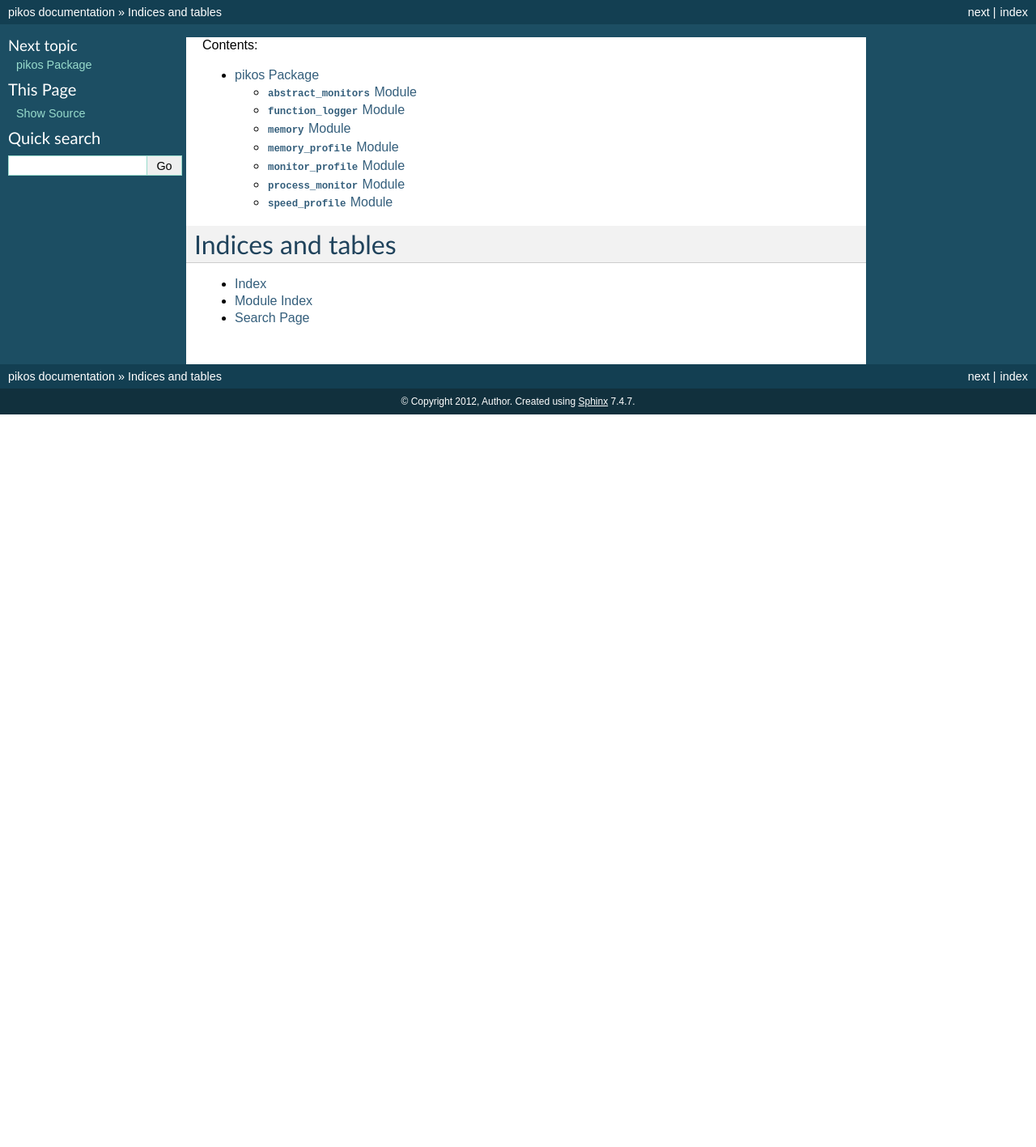
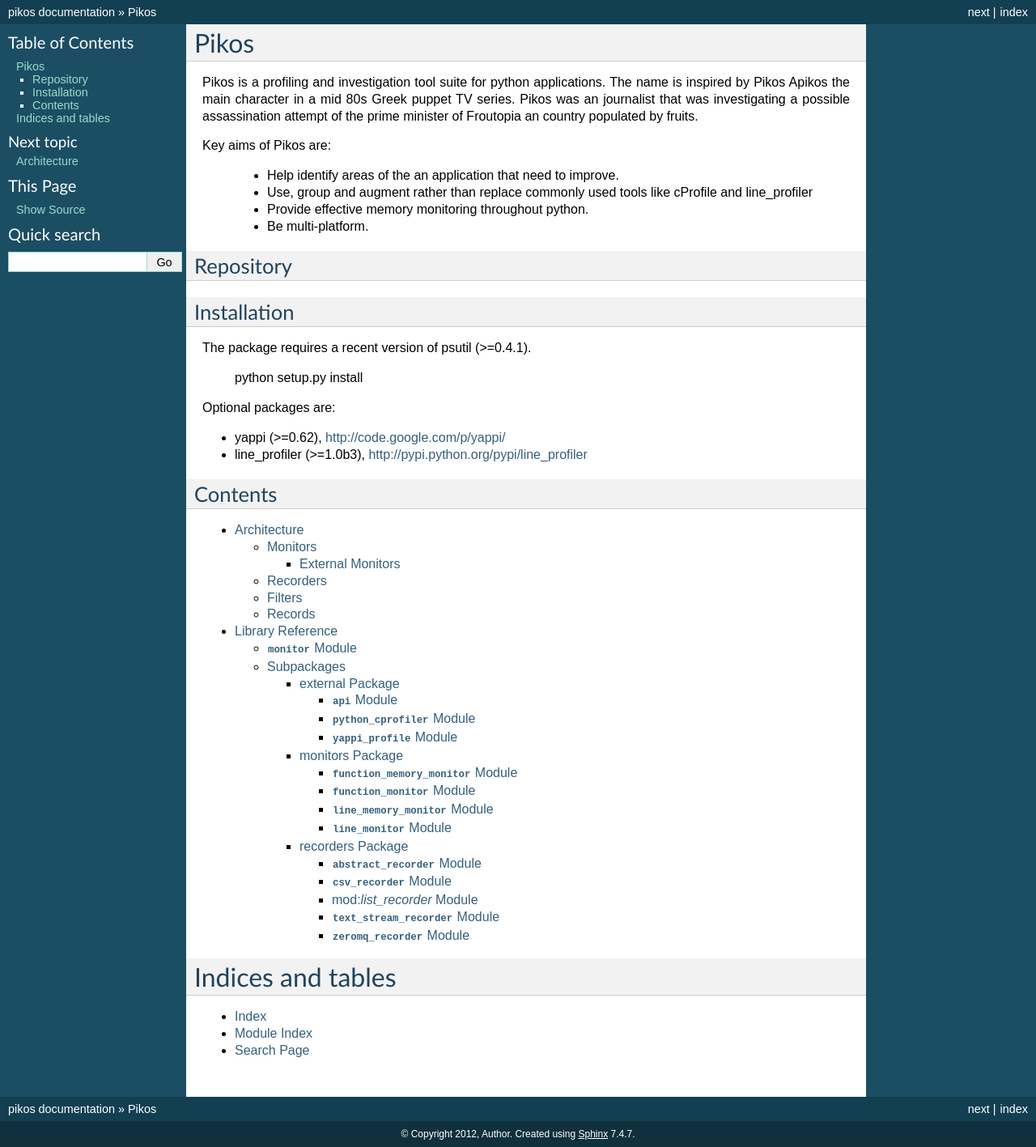
Before and after one commit to sjagoe/pikos, a Sphinx documentation site: the page built from docs/index.rst, in a window 1280 px wide. Shown: the whole page at 81% size. Built offline with Sphinx 7.4.7, drawn with Linux system fonts in a browser that asks for light colours; before the commit the page ends 900 px from its top, so only the background shows below that.

Commit message:
Upddate documentation (partial)

```diff
--- a/README.txt
+++ b/README.txt
@@ -1,29 +1,34 @@
 Pikos
 =====
 
-Pikos is a profiling and investigation tool suite for python applications.
-The name is inspired by Pikos Apikos the main character in a mid 80s Greek
-puppet TV series. Pikos was an investigative journalist that was investigating
-a possible assassination attempt of the prime minister of Froutopia an country
-populated by fruits.
+Pikos is a profiling and investigation tool suite for python
+applications.  The name is inspired by Pikos Apikos the main character
+in a mid 80s Greek puppet TV series. Pikos was an journalist that was
+investigating a possible assassination attempt of the prime minister
+of Froutopia an country populated by fruits.
 
 Key aims of Pikos are:
 
     - Help identify areas of the an application that need to improve.
     - Use, group and augment rather than replace commonly used tools like
-      cProfile and kern_prof.
-    - Provide effective memory profiling throughout python.
-    - Work on MS Windows
+      cProfile and line_profiler
+    - Provide effective memory monitoring throughout python.
+    - Be multi-platform.
 
 Repository
 ----------
 
-TODO
+.. todo:: Add repository info
 
 
 Installation
 ------------
 
-The package requires a recent version of psutil (>=0.4.0).
+The package requires a recent version of psutil (>=0.4.1).
 
-    python setup.py develop
+    python setup.py install
+
+Optional packages are:
+
+- yappi (>=0.62),  `<http://code.google.com/p/yappi/>`_
+- line_profiler (>=1.0b3),  `<http://pypi.python.org/pypi/line_profiler>`_
--- /dev/null
+++ b/docs/architecture.rst
@@ -0,0 +1,105 @@
+Architecture
+============
+
+Pikos is designed in layers.  At the top layer we find the
+:class:`~pikos.monitor.Monitor` a decorator that acts as an the entry
+point for the :ref:`monitors` provided to wrap methods to
+be monitored. The next layer is the various monitors that are
+responsible to collect information (e.g. memory) during the execution
+of the decorated function. The retrieved information is recorded
+through the :ref:`recorders` and controlled with the :ref:`filters`.
+
+Monitors
+--------
+
+A monitor is a context manager object. The class is initialized with a
+recorder class. Each instance of a monitor class can be reused, the
+``__enter__`` method makes sure that the code that is executed insider
+the context will be monitored and that the associated recorder has
+been initialized. During the execution of the decorated function The
+information is collected into a name tuple and the tuple is forwarded
+to recorder that has been associated with the current monitor.
+
+Pikos currently provides the following monitors:
+
+.. autosummary::
+
+    pikos.monitors.function_monitor.FunctionMonitor
+    pikos.monitors.line_monitor.LineMonitor
+    pikos.monitors.function_memory_monitor.FunctionMemoryMonitor
+    pikos.monitors.line_memory_monitor.LineMemoryMonitor
+
+External Monitors
+*****************
+
+Pikos can act as entry point for external libraries and profilers.
+
+.. autosummary::
+
+   pikos.external.python_cprofiler.PythonCProfiler
+   pikos.external.line_profiler.LineProfiler
+   pikos.external.memory_line_profiler.MemoryProfiler
+   pikos.external.yappi_profiler.YappiProfiler
+
+.. note:: These profilers integrate with the native profilers to a
+  certain degree. Please check individual documentation for more
+  information.
+
+Recorders
+---------
+
+The recorder (a subclass of
+:class:`~pikos.recorders.abstract_recorder.AbstractRecorder`) is
+responsible for recording the tuples from the monitor. What is
+recordered is controlled by a filter function
+
+Pikos currently provides the following recorders:
+
+.. autosummary::
+
+    pikos.recorders.text_stream_recorder.TextStreamRecorder
+    pikos.recorders.csv_recorder.CSVRecorder
+    pikos.recorders.list_recorder.ListRecorder
+    pikos.recorders.zeromq_recorder.ZeroMQRecorder
+
+.. note:: The standard Recorders are record type agnostic so it is
+ possible to use the same recorder for multiple monitors. However,
+ this feature is experimental and users are advised to use with care.
+
+Filters
+-------
+
+A filter controls if a record tuple will be recorded or not. The
+callable accepts the record and makes a decision based on that
+(i.e. return ``True`` or ``False``.  Functions (normal and lamda) and
+callable classes can be used in this case to remove clutter and speed
+up monitoring only of the desired code.
+
+Pikos currently provides the following predefined filters:
+
+.. autosummary::
+
+    pikos.filters.OnFunction
+    pikos.filters.OnFile
+
+Records
+-------
+
+Each monitor uses a specific record. A record is a subclass of named
+tuple augmented with two methods, ``header``, ``line`` that can
+optionally used for formating by the recorders.
+
+.. note::
+
+    Currently only the
+    :class:`~pikos.recorders.test_stream_recorder.TextStreamRecorder`
+    can take advantage of the additional formating functionality.
+
+The monitor records available are:
+
+.. autosummary::
+
+    pikos.monitors.function_monitor.FunctionRecord
+    pikos.monitors.line_monitor.LineRecord
+    pikos.monitors.function_memory_monitor.FunctionMemoryRecord
+    pikos.monitors.line_memory_monitor.LineMemoryRecord
--- a/docs/conf.py
+++ b/docs/conf.py
@@ -16,7 +16,7 @@
 # If extensions (or modules to document with autodoc) are in another directory,
 # add these directories to sys.path here. If the directory is relative to the
 # documentation root, use os.path.abspath to make it absolute, like shown here.
-#sys.path.insert(0, os.path.abspath('.'))
+sys.path.insert(0, os.path.abspath('./_extensions'))
 
 # -- General configuration -----------------------------------------------------
 
@@ -25,7 +25,8 @@
 
 # Add any Sphinx extension module names here, as strings. They can be extensions
 # coming with Sphinx (named 'sphinx.ext.*') or your custom ones.
-extensions = ['sphinx.ext.autodoc', 'sphinx.ext.viewcode']
+extensions = ['sphinx.ext.autodoc', 'sphinx.ext.viewcode',
+              'sphinx.ext.autosummary', 'refactordoc', 'sphinx.ext.todo']
 
 # Add any paths that contain templates here, relative to this directory.
 templates_path = ['_templates']
--- a/docs/index.rst
+++ b/docs/index.rst
@@ -1,12 +1,14 @@
 .. pikos documentation master file
 
-.. include: ../../README.txt
+.. include:: ../README.txt
 
-Contents:
+Contents
+--------
 
 .. toctree::
    :maxdepth: 4
 
+   architecture
    pikos
 
 Indices and tables
--- /dev/null
+++ b/docs/pikos.external.rst
@@ -0,0 +1,26 @@
+external Package
+================
+
+:mod:`api` Module
+-----------------
+
+.. automodule:: pikos.external.api
+    :members:
+    :undoc-members:
+    :show-inheritance:
+
+:mod:`python_cprofiler` Module
+------------------------------
+
+.. automodule:: pikos.external.python_cprofiler
+    :members:
+    :undoc-members:
+    :show-inheritance:
+
+:mod:`yappi_profile` Module
+---------------------------
+
+.. automodule:: pikos.external.yappi_profile
+    :members:
+    :undoc-members:
+    :show-inheritance:
--- /dev/null
+++ b/docs/pikos.monitors.rst
@@ -0,0 +1,34 @@
+monitors Package
+================
+
+:mod:`function_memory_monitor` Module
+-------------------------------------
+
+.. automodule:: pikos.monitors.function_memory_monitor
+    :members:
+    :undoc-members:
+    :show-inheritance:
+
+:mod:`function_monitor` Module
+------------------------------
+
+.. automodule:: pikos.monitors.function_monitor
+    :members:
+    :undoc-members:
+    :show-inheritance:
+
+:mod:`line_memory_monitor` Module
+---------------------------------
+
+.. automodule:: pikos.monitors.line_memory_monitor
+    :members:
+    :undoc-members:
+    :show-inheritance:
+
+:mod:`line_monitor` Module
+--------------------------
+
+.. automodule:: pikos.monitors.line_monitor
+    :members:
+    :undoc-members:
+    :show-inheritance:
--- /dev/null
+++ b/docs/pikos.recorders.rst
@@ -0,0 +1,42 @@
+recorders Package
+=================
+
+:mod:`abstract_recorder` Module
+-------------------------------
+
+.. automodule:: pikos.recorders.abstract_recorder
+    :members:
+    :undoc-members:
+    :show-inheritance:
+
+:mod:`csv_recorder` Module
+--------------------------
+
+.. automodule:: pikos.recorders.csv_recorder
+    :members:
+    :undoc-members:
+    :show-inheritance:
+
+mod:`list_recorder` Module
+---------------------------
+
+.. automodule:: pikos.recorders.list_recorder
+    :members:
+    :undoc-members:
+    :show-inheritance:
+
+:mod:`text_stream_recorder` Module
+----------------------------------
+
+.. automodule:: pikos.recorders.text_stream_recorder
+    :members:
+    :undoc-members:
+    :show-inheritance:
+
+:mod:`zeromq_recorder` Module
+-----------------------------
+
+.. automodule:: pikos.recorders.zeromq_recorder
+    :members:
+    :undoc-members:
+    :show-inheritance:
--- a/docs/pikos.rst
+++ b/docs/pikos.rst
@@ -1,58 +1,20 @@
-pikos Package
-=============
+Library Reference
+=================
 
-:mod:`abstract_monitors` Module
--------------------------------
 
-.. automodule:: pikos.abstract_monitors
+:mod:`monitor` Module
+---------------------
+
+.. automodule:: pikos.monitor
     :members:
     :undoc-members:
     :show-inheritance:
 
-:mod:`function_logger` Module
------------------------------
+Subpackages
+-----------
 
-.. automodule:: pikos.function_logger
-    :members:
-    :undoc-members:
-    :show-inheritance:
+.. toctree::
 
-:mod:`memory` Module
---------------------
-
-.. automodule:: pikos.memory
-    :members:
-    :undoc-members:
-    :show-inheritance:
-
-:mod:`memory_profile` Module
-----------------------------
-
-.. automodule:: pikos.memory_profile
-    :members:
-    :undoc-members:
-    :show-inheritance:
-
-:mod:`monitor_profile` Module
------------------------------
-
-.. automodule:: pikos.monitor_profile
-    :members:
-    :undoc-members:
-    :show-inheritance:
-
-:mod:`process_monitor` Module
------------------------------
-
-.. automodule:: pikos.process_monitor
-    :members:
-    :undoc-members:
-    :show-inheritance:
-
-:mod:`speed_profile` Module
----------------------------
-
-.. automodule:: pikos.speed_profile
-    :members:
-    :undoc-members:
-    :show-inheritance:
+    pikos.external
+    pikos.monitors
+    pikos.recorders
```
